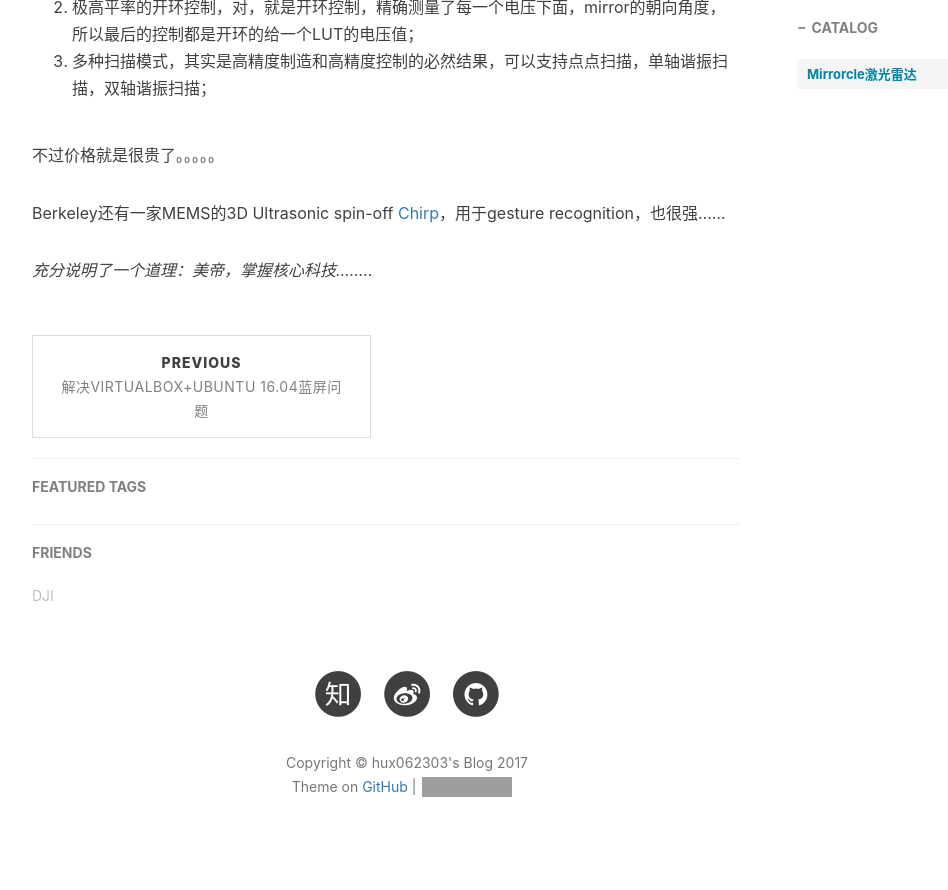
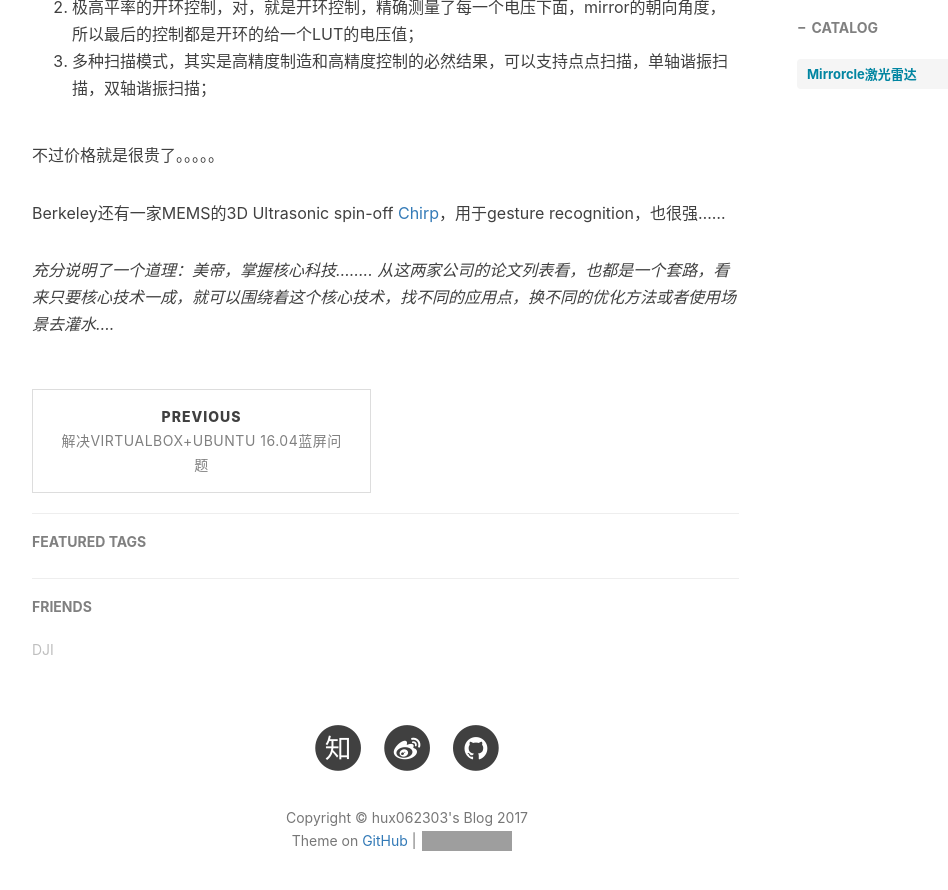
Before and after one commit to hux062303/hux062303.github.io, a Jekyll site: the page built from _posts/2017-11-20-mirrorcle-chirp-survey.md, in a window 1280 px wide and 900 px high, scrolled down 1092 px. Shown: the top 890 px of the window, without its empty margins (233-1181 px from the left). Built offline with Jekyll 4.4.1, drawn with Linux system fonts in a browser that asks for light colours; nearby versions of some CDN libraries; comment, search, counter and statistics services are not loaded; grey boxes are pictures that could not be loaded.

Commit message:
Update 2017-11-20-mirrorcle-chirp-survey.md

```diff
--- a/_posts/2017-11-20-mirrorcle-chirp-survey.md
+++ b/_posts/2017-11-20-mirrorcle-chirp-survey.md
@@ -39,3 +39,4 @@ tags:
 Berkeley还有一家MEMS的3D Ultrasonic spin-off [Chirp](http://www.chirpmicro.com/)，用于gesture recognition，也很强......
 
 *充分说明了一个道理：美帝，掌握核心科技........*
+*从这两家公司的论文列表看，也都是一个套路，看来只要核心技术一成，就可以围绕着这个核心技术，找不同的应用点，换不同的优化方法或者使用场景去灌水....*
```
